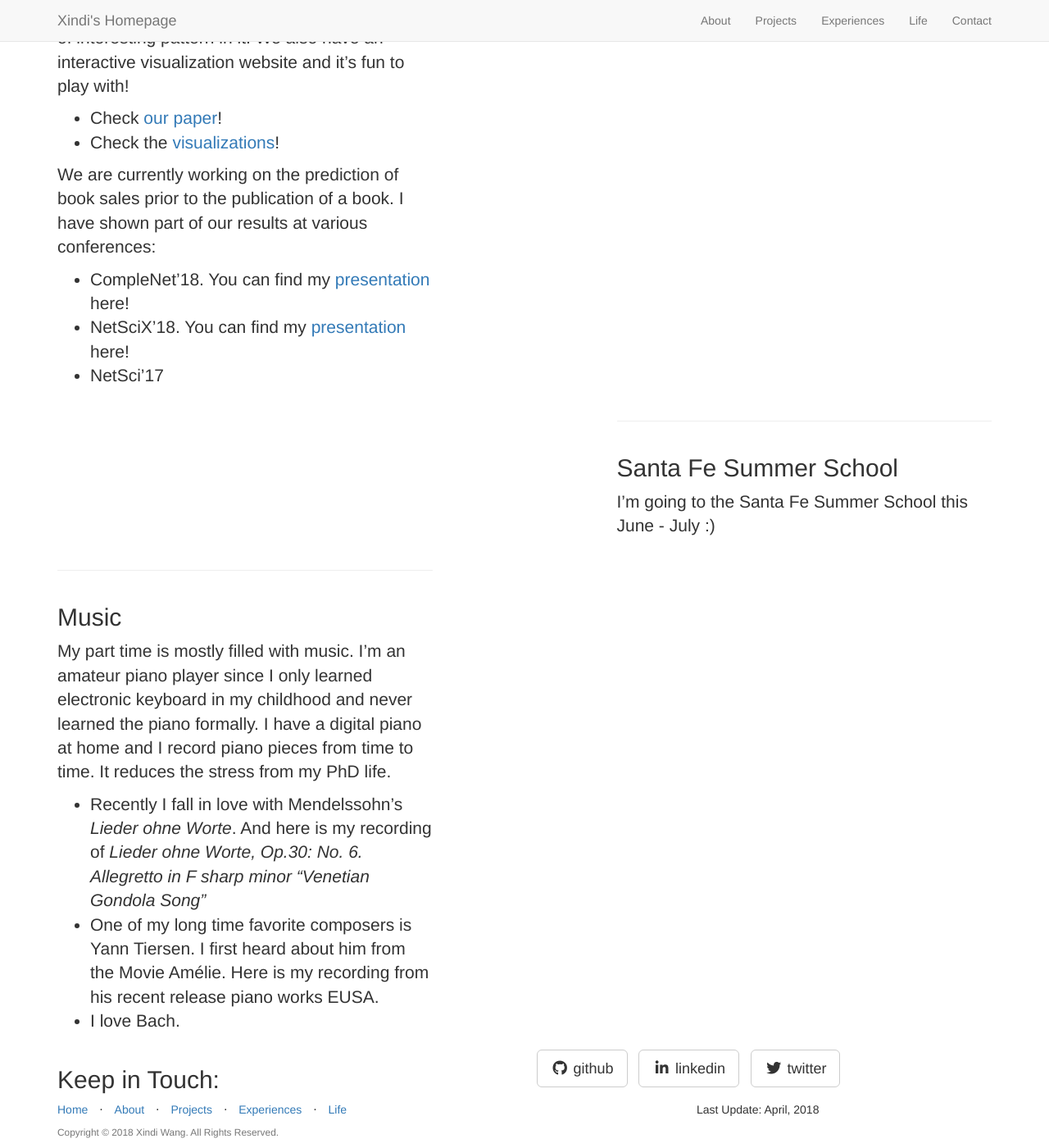
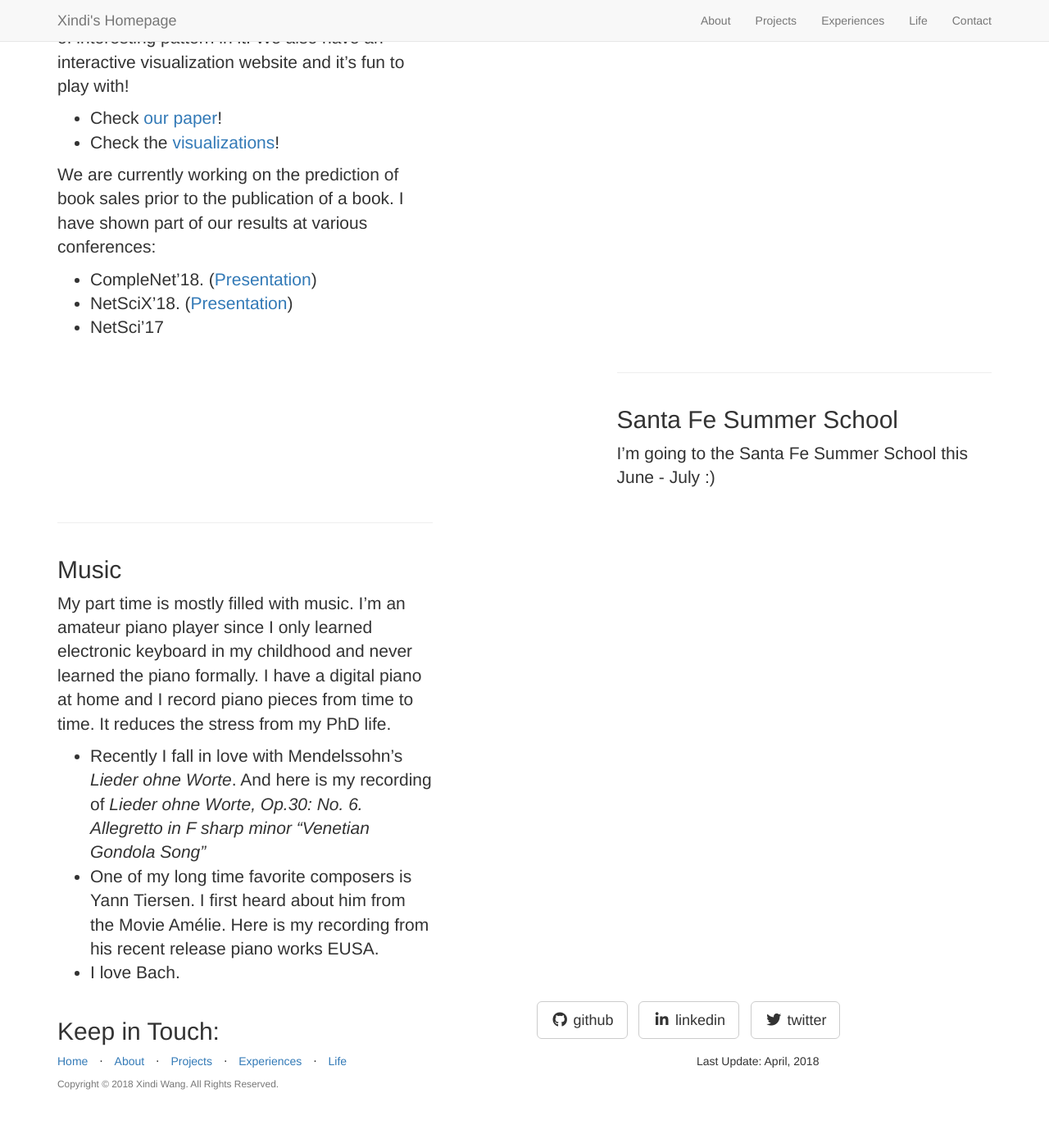
Before and after one commit to xindi-dumbledore/xindi-dumbledore.github.io, a Jekyll site: the page built from projects/_posts/2018-04-19-projects-1.markdown, in a window 1280 px wide and 1400 px high, scrolled down 767 px. Shown: the whole window at 82% size. Built offline with Jekyll 4.4.1, drawn with Linux system fonts in a browser that asks for light colours; nearby versions of some CDN libraries; library files that are not in the unit come from our copies; after the commit the page ends 2108 px from its top, so only the background shows below that; some of the changed lines change nothing that is shown.

Commit message:
2017-04-28

```diff
--- a/_config.yml
+++ b/_config.yml
@@ -30,3 +30,6 @@
     url: https://www.linkedin.com/in/wangxindi/
   - title: twitter
     url: https://twitter.com/albus931003
+
+plugins:
+  - jemoji
--- /dev/null
+++ b/_includes/open-embed.html
@@ -0,0 +1,94 @@
+<style>
+.videoWrapper {
+	position: relative;
+	padding-bottom: 56.333%;
+	height: 0;
+    background: black;
+}
+.videoWrapper iframe {
+	position: absolute;
+	top: 0;
+	left: 0;
+	width: 100%;
+	height: 100%;
+    border: 0;
+}
+</style>
+
+<script>
+function get_youtube_id(url) {
+    var p = /^(?:https?:\/\/)?(?:www\.)?(?:youtu\.be\/|youtube\.com\/(?:embed\/|v\/|watch\?v=|watch\?.+&v=))((\w|-){11})(?:\S+)?$/;
+    return (url.match(p)) ? RegExp.$1 : false;
+}
+function vimeo_embed(url,el) {
+    var id = false;
+    $.ajax({
+      url: 'https://vimeo.com/api/oembed.json?url='+url,
+      async: true,
+      success: function(response) {
+        if(response.video_id) {
+          id = response.video_id;
+          if(url.indexOf('autoplay=1') !== -1) var autoplay=1; else var autoplay=0;
+          if(url.indexOf('loop=1') !== -1) var loop=1; else var loop=0;
+          var theInnerHTML = '<div class="videoWrapper"><iframe src="https://player.vimeo.com/video/'+id+'/?byline=0&title=0&portrait=0';
+          if(autoplay==1) theInnerHTML += '&autoplay=1';
+          if(loop==1) theInnerHTML += '&loop=1';
+          theInnerHTML += '" webkitallowfullscreen mozallowfullscreen allowfullscreen></iframe></div>';
+          el.innerHTML = theInnerHTML;
+        }
+      }
+    });
+}
+function video_embed() {
+    var p = document.getElementsByTagName('p');
+    for(var i = 0; i < p.length; i++) {
+        //check if this is an external url (that starts with https:// or http://
+        if (p[i].innerHTML.indexOf("http://") == 0 ||
+            p[i].innerHTML.indexOf("https://") == 0) {
+            var youtube_id = get_youtube_id(p[i].innerHTML);
+            if(youtube_id) {
+                if(p[i].innerHTML.indexOf('autoplay=1') !== -1) var autoplay=1; else var autoplay=0;
+                if(p[i].innerHTML.indexOf('loop=1') !== -1) var loop=1; else var loop=0;
+                var theInnerHTML = '<div class="videoWrapper"><iframe width="720" height="420" src="https://www.youtube.com/embed/' + youtube_id + '?rel=0&showinfo=0';
+                if(autoplay==1) theInnerHTML += '&autoplay=1';
+                if(loop==1) theInnerHTML += '&loop=1&playlist='+youtube_id+'&version=3';
+                theInnerHTML += '" frameborder="0" allowfullscreen></iframe></div>';
+                p[i].innerHTML = theInnerHTML;
+            }
+            if(p[i].innerHTML.indexOf('vimeo.com') !== -1) {
+                //ask vimeo for the id and place the embed
+                vimeo_embed(p[i].innerHTML,p[i]);
+            }
+        }
+    }
+}
+video_embed();
+
+function mp3_embed() {
+    var p = document.getElementsByTagName('p');
+    for(var i = 0; i < p.length; i++) {
+        if(p[i].innerHTML.indexOf('.mp3') !== -1) {
+            var str = p[i].innerHTML.split('?');
+            if(str.length == 1) str[1] = '';
+            var str1 = str[1];
+            str1 = str1.replace('&','').replace('&','');
+            str1 = str1.replace('autoplay=1','').replace('autoplay=0','');
+            str1 = str1.replace('loop=1','').replace('loop=0','');
+            str1 = str1.replace('controls=0','').replace('controls=1','');
+
+            if (str[0].lastIndexOf('.mp3', str[0].length - 4) === str[0].length - 4 && str1.length == 0) {
+                if(str[1].indexOf('autoplay=1') !== -1) var autoplay=1; else var autoplay=0;
+                if(str[1].indexOf('loop=1') !== -1) var loop=1; else var loop=0;
+                if(str[1].indexOf('controls=0') !== -1) var controls=0; else var controls=1;
+                var newInnerHTML = '<audio';
+                if(autoplay==1) newInnerHTML += ' autoplay';
+                if(loop==1) newInnerHTML += ' loop';
+                if(controls==1) newInnerHTML += ' controls';
+                newInnerHTML += '><source src="'+str[0]+'" type="audio/mpeg">Your browser does not support the audio element.</audio>';
+                p[i].innerHTML = newInnerHTML;
+            }
+        }
+    }
+}
+mp3_embed();
+</script>
--- a/_layouts/default.html
+++ b/_layouts/default.html
@@ -11,5 +11,7 @@
 		{% include contact.html %}
 		{% include footer.html %}
 		{% include js.html %}
+		<script src="https://ajax.googleapis.com/ajax/libs/jquery/1.11.3/jquery.min.js"></script>
+{% include open-embed.html %}
 	</body>
 </html>
--- a/projects/_posts/2018-04-19-projects-1.markdown
+++ b/projects/_posts/2018-04-19-projects-1.markdown
@@ -14,6 +14,6 @@
 
 We are currently working on the prediction of book sales prior to the publication of a book. I have shown part of our results at various conferences:
 
-- CompleNet'18. You can find my [presentation](https://raw.githubusercontent.com/xindi-dumbledore/xindi-dumbledore.github.io/master/_includes/myfiles/LearningToPlace_final.pdf) here!
-- NetSciX'18. You can find my [presentation](https://raw.githubusercontent.com/xindi-dumbledore/xindi-dumbledore.github.io/master/_includes/myfiles/NetSciX_presentation.pdf) here!
+- CompleNet'18. ([Presentation](https://github.com/xindi-dumbledore/myFiles/blob/master/LearningToPlace_final.pdf?raw=true))
+- NetSciX'18. ([Presentation](https://raw.githubusercontent.com/xindi-dumbledore/xindi-dumbledore.github.io/master/_includes/myfiles/NetSciX_presentation.pdf))
 - NetSci'17
```
Also changed, not shown: 4 other files.
